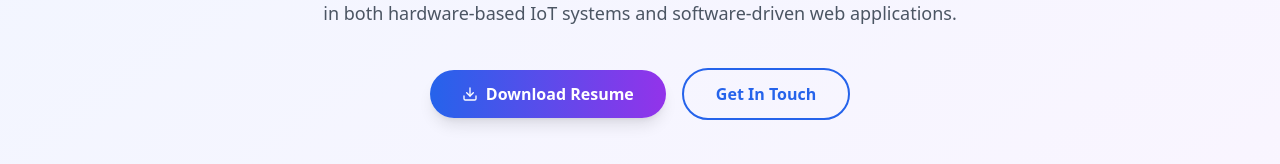
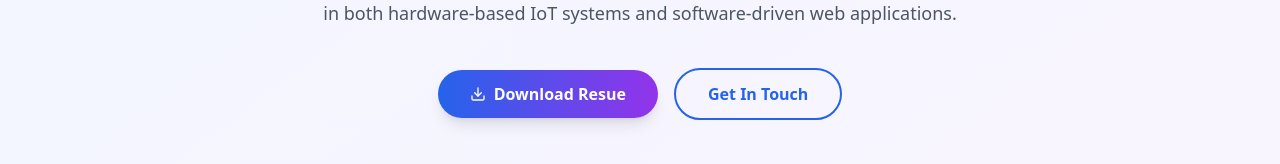
Before and after one commit to Dhivanan46/Portfolio-CI-CD, a React (Vite) app: page / in a window 1280 px wide. Shown: the part 636-800 px from the top of the page. Built offline with nearby package versions, Linux system fonts and the light colour scheme.

Commit message:
resume updated

```diff
--- a/src/components/Hero.jsx
+++ b/src/components/Hero.jsx
@@ -98,7 +98,7 @@ const Hero = () => {
             className="px-8 py-3 bg-gradient-to-r from-blue-600 to-purple-600 text-white rounded-full font-semibold shadow-lg hover:shadow-xl transition-all duration-300 flex items-center gap-2"
             >
             <FiDownload />
-            Download Resume
+            Download Resue
             </motion.button>
             </a>
 
```
